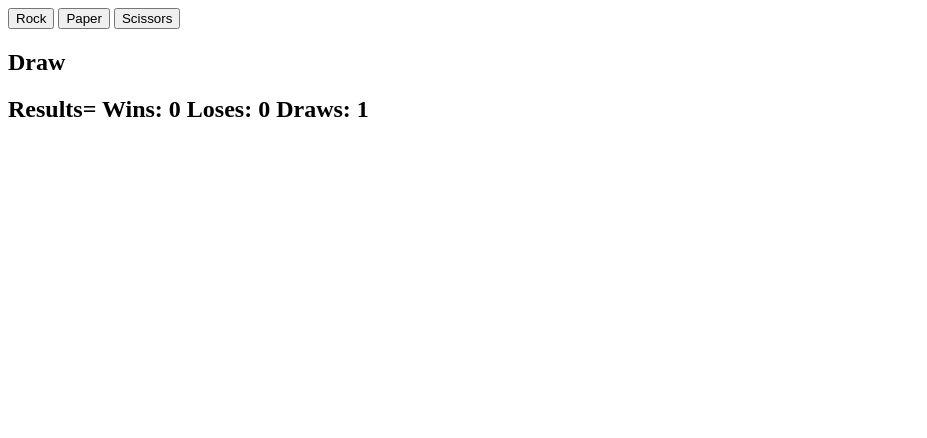
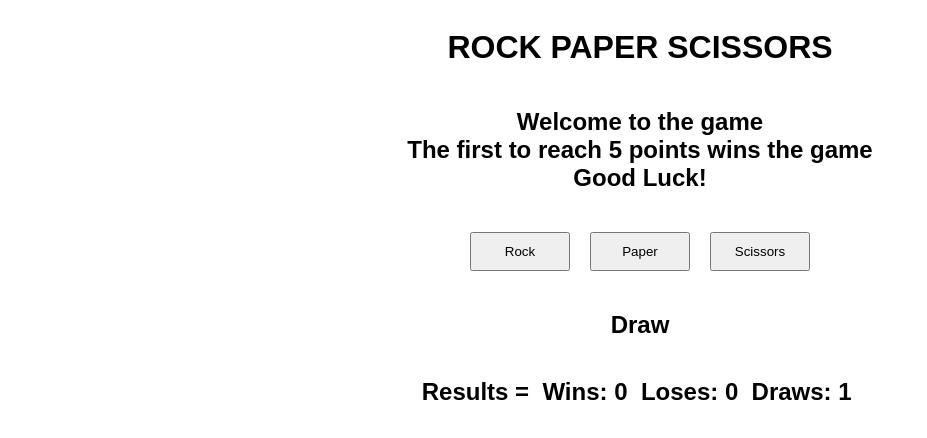
Before and after one commit to CamiloAHA/Rock-Paper-Scissors, a plain HTML site: page index.html in a window 1280 px wide. Both pictures are taken after a click on the button "Rock". Shown: the whole page, without its empty margins (0-927 px from the left). Drawn offline with Linux system fonts and the light colour scheme.

Commit message:
Added basic CSS style, functionality completed

```diff
--- a/game.js
+++ b/game.js
@@ -6,7 +6,6 @@ function computerPlay() {
 }
 
 function game() {
-    alert("Welcome to the game, will be 5 rounds or best of three \n Good Luck!");
     let drawCount = 0
         , winCount = 0
         , loseCount = 0;
@@ -16,6 +15,8 @@ function game() {
     const content = document.querySelector('.content')
     const results = document.createElement('h2')
     const score = document.createElement('h2')
+    score.setAttribute('style', 'white-space: pre;');
+
 
     const buttons = document.querySelectorAll('button');
     buttons.forEach((button) => {
@@ -47,11 +48,11 @@ function game() {
 
     function currentResult() {
         if (winCount === 5) {
-            gameResult = `You Win the Game!\n Results=  Wins: ${winCount}  Loses: ${loseCount}  Draws: ${drawCount} \n `;
+            gameResult = `You Win the Game!\r\n Results =  Wins: ${winCount}  Loses: ${loseCount}  Draws: ${drawCount} \n`;
         } else if (loseCount === 5) {
-            gameResult = `You Lose the Game!\n Results=  Wins: ${winCount}  Loses: ${loseCount}  Draws: ${drawCount} \n `;
+            gameResult = `You Lose the Game!\r\n Results =  Wins: ${winCount}  Loses: ${loseCount}  Draws: ${drawCount} \n`;
         } else {
-            gameResult = `Results=  Wins: ${winCount}  Loses: ${loseCount}  Draws: ${drawCount} \n `
+            gameResult = `Results =  Wins: ${winCount}  Loses: ${loseCount}  Draws: ${drawCount} `
         }
         return gameResult;
     }
--- a/index.html
+++ b/index.html
@@ -4,14 +4,23 @@
 <head>
     <meta charset="UTF-8">
     <title>Rock Paper Scissors</title>
+    <link rel="stylesheet" href="./style.css">
     <script src="./game.js" defer></script>
 </head>
 
 <body>
+    <div>
+        <h1>ROCK PAPER SCISSORS</h1>
+        <h2>Welcome to the game<br>
+            The first to reach 5 points wins the game<br>
+            Good Luck!</h2>
+    </div>
     <div class="content">
-        <button id="rock">Rock</button>
-        <button id="paper">Paper</button>
-        <button id="scissors">Scissors</button>
+        <span>
+            <button id="rock">Rock</button>
+            <button id="paper">Paper</button>
+            <button id="scissors">Scissors</button>
+        </span>
     </div>
 </body>
 
--- /dev/null
+++ b/style.css
@@ -0,0 +1,31 @@
+* {
+    font-family: Arial, Helvetica, sans-serif;
+}
+
+body {
+    display: flex;
+    flex-direction: column;
+}
+
+div {
+    display: flex;
+    flex-direction: column;
+    align-items: center;
+    justify-content: center;
+}
+
+span{
+    display:flex;
+    margin: 20px auto;
+    flex-direction: row;
+    gap:20px;
+}
+
+h2 {
+    text-align: center;
+}
+
+button {
+    width: 100px;
+    padding: 10px;
+}
```
